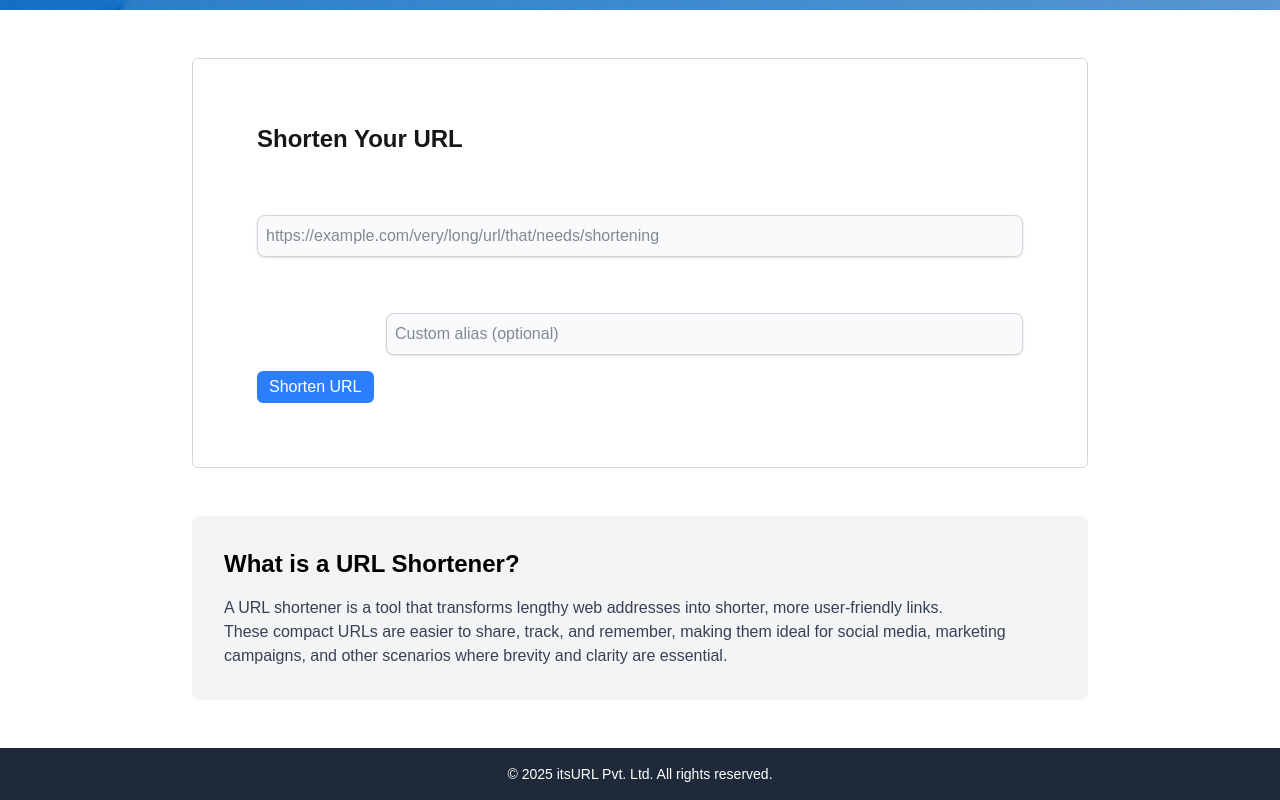
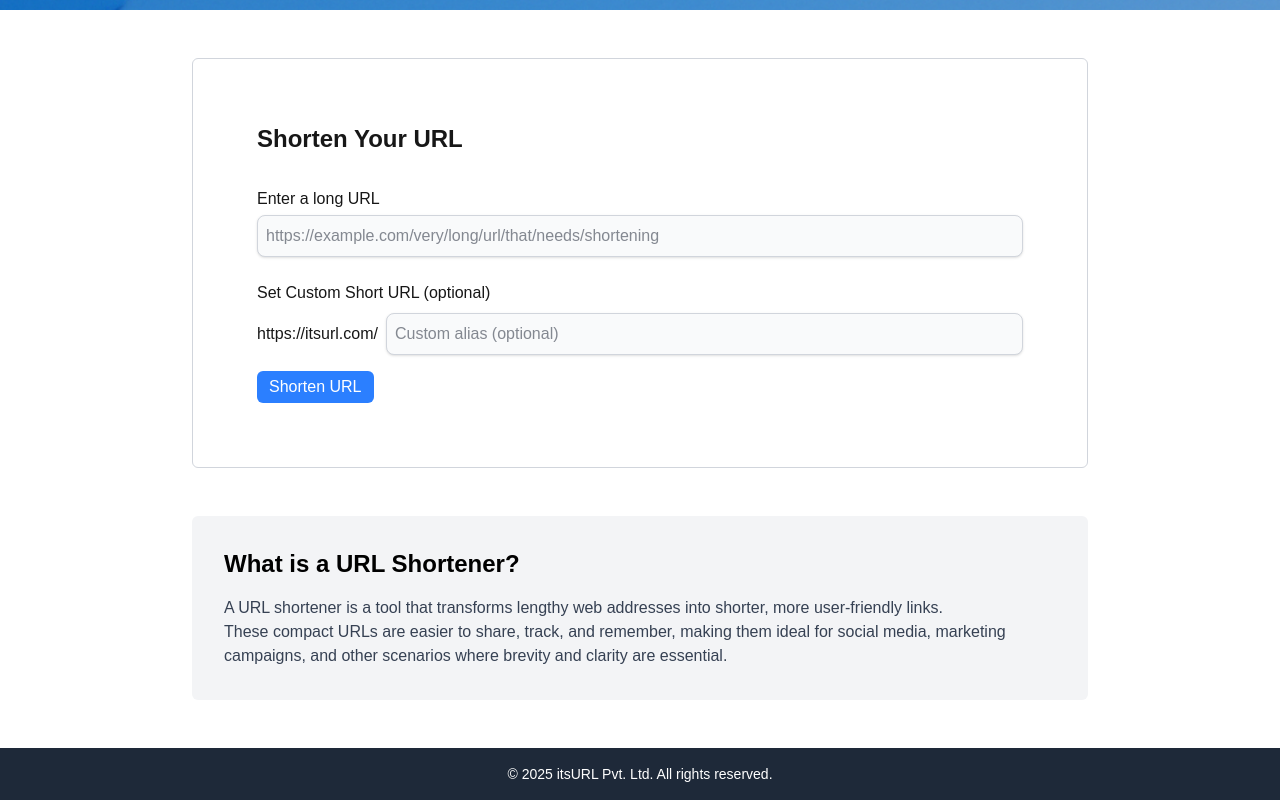
Before and after one commit to avi-watwani/itsurl-shortner, a Next.js app: page / in a window 1280 px wide. Shown: the part 790-1590 px from the top of the page. Built offline with nearby package versions, Linux system fonts and the light colour scheme.

Commit message:
feat: update HeroSection height and adjust label styles for improved layout

```diff
--- a/app/components/HeroSection.tsx
+++ b/app/components/HeroSection.tsx
@@ -22,7 +22,7 @@ export default function HeroSection() {
 
   return (
     <section
-      className="w-full h-[70vh] sm:h-[100vh] bg-cover bg-center text-white flex flex-col items-center justify-center text-center px-4"
+      className="w-full h-[100vh] bg-cover bg-center text-white flex flex-col items-center justify-center text-center px-4"
       style={{ backgroundImage: "url('/images/background.png')" }}
     >
       <h1 className="text-3xl sm:text-5xl font-bold mb-4">Make your links shorter and smarter</h1>
--- a/app/page.tsx
+++ b/app/page.tsx
@@ -109,7 +109,7 @@ export default function HomePage() {
         <h1 className="text-xl sm:text-2xl font-bold mb-8">Shorten Your URL</h1>
         <form className="space-y-4">
           <div>
-            <label htmlFor="longUrl" className="block text-sm sm:text-base font-medium text-white mb-1">
+            <label htmlFor="longUrl" className="block text-sm sm:text-base font-medium mb-1">
               Enter a long URL
             </label>
             <input
@@ -121,11 +121,11 @@ export default function HomePage() {
               className="block w-full rounded-lg border border-gray-300 bg-gray-50 p-1.5 sm:p-2 text-gray-900 shadow-sm focus:border-blue-500 focus:ring-blue-500 text-base sm:text-base" // Set font size to at least 16px
             />
             <br />
-            <label htmlFor="customShortUrl" className="block text-sm sm:text-base font-medium text-white mb-1">
+            <label htmlFor="customShortUrl" className="block text-sm sm:text-base font-medium mb-1">
               Set Custom Short URL (optional)
             </label>
             <div className="flex items-center space-x-2 mt-2 w-full">
-              <label htmlFor="customShortUrl" className="text-sm sm:text-base font-medium text-white flex-shrink-0">
+              <label htmlFor="customShortUrl" className="text-sm sm:text-base font-medium flex-shrink-0">
                 https://itsurl.com/
               </label>
               <input
```
